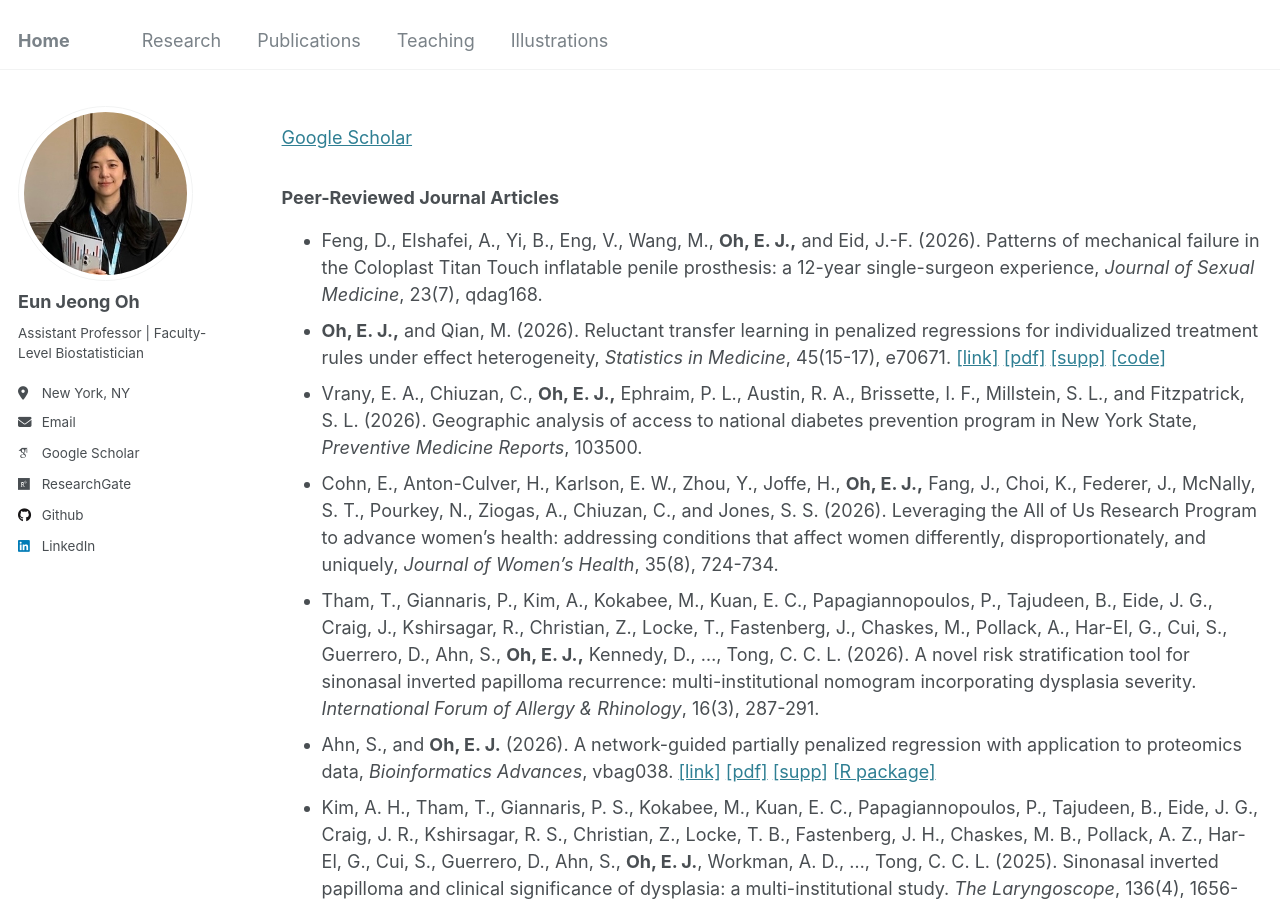
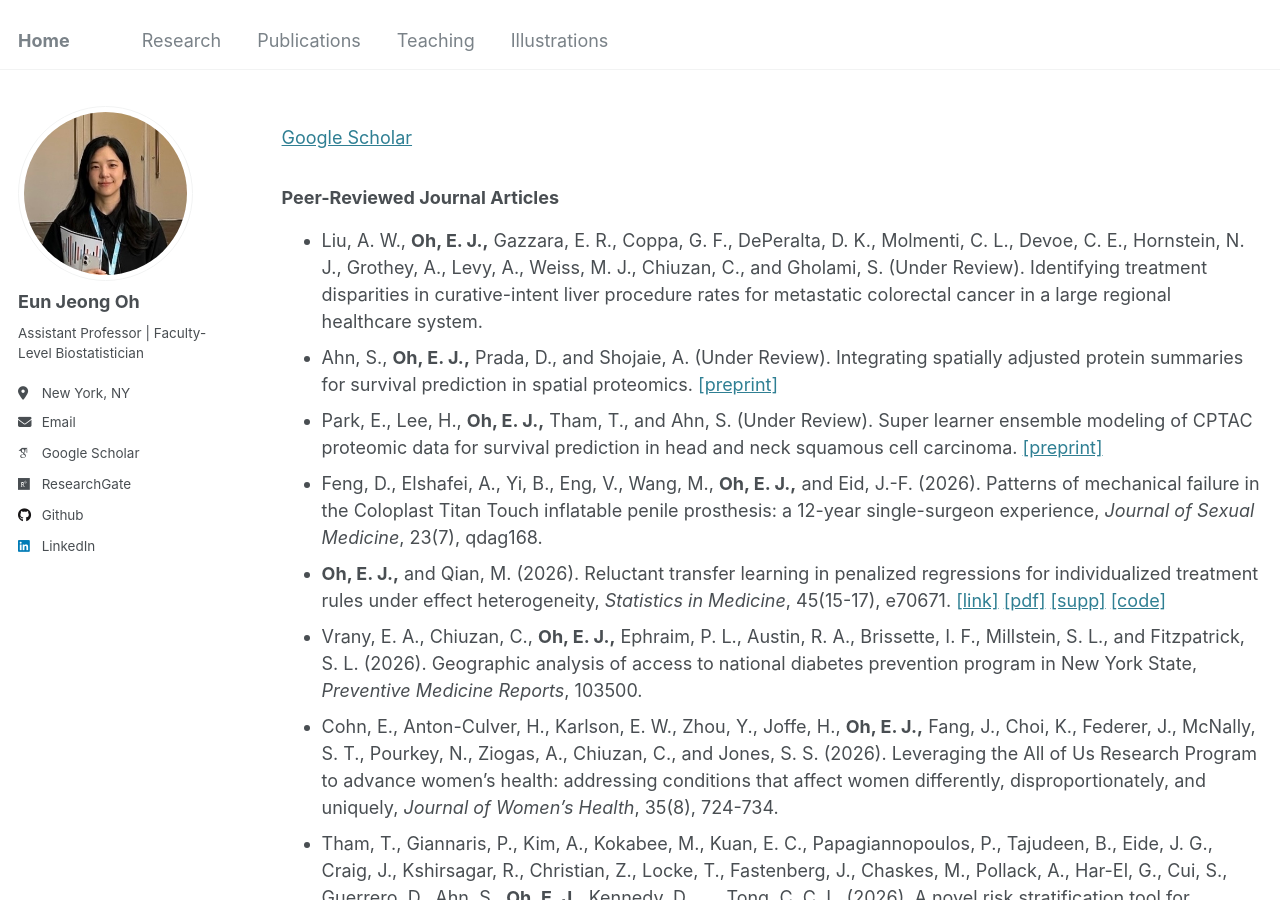
Before and after one commit to oheunj/oheunj.github.io, a Jekyll site: the page built from _pages/publications.md, in a window 1280 px wide and 900 px high. Built offline with Jekyll 4.4.1, drawn with Linux system fonts in a browser that asks for light colours; some web fonts are replaced.

Commit message:
Update publications.md

```diff
--- a/_pages/publications.md
+++ b/_pages/publications.md
@@ -13,8 +13,9 @@ redirect_from:
 
 ### Peer-Reviewed Journal Articles
 
-<!--* Liu, A. W., __Oh, E. J.,__ Gazzara, E. R., Coppa, G. F., DePeralta, D. K., Molmenti, C. L., Devoe, C. E., Hornstein, N. J., Grothey, A., Levy, A., Weiss, M. J., Chiuzan, C., and Gholami, S. (Under Review). Identifying treatment disparities in curative-intent liver procedure rates for metastatic colorectal cancer in a large regional healthcare system.
--->
+* Liu, A. W., __Oh, E. J.,__ Gazzara, E. R., Coppa, G. F., DePeralta, D. K., Molmenti, C. L., Devoe, C. E., Hornstein, N. J., Grothey, A., Levy, A., Weiss, M. J., Chiuzan, C., and Gholami, S. (Under Review). Identifying treatment disparities in curative-intent liver procedure rates for metastatic colorectal cancer in a large regional healthcare system.
+* Ahn, S., __Oh, E. J.,__ Prada, D., and Shojaie, A. (Under Review). Integrating spatially adjusted protein summaries for survival prediction in spatial proteomics. [[preprint]](https://www.biorxiv.org/content/biorxiv/early/2026/09/04/2026.06.08.730964.full.pdf)
+* Park, E., Lee, H., __Oh, E. J.,__ Tham, T., and Ahn, S. (Under Review). Super learner ensemble modeling of CPTAC proteomic data for survival prediction in head and neck squamous cell carcinoma. [[preprint]](https://www.biorxiv.org/content/10.64898/2026.06.11.731237v1.full.pdf)
 * Feng, D., Elshafei, A., Yi, B., Eng, V.,  Wang, M., __Oh, E. J.,__ and Eid, J.-F. (2026). Patterns of mechanical failure in the Coloplast Titan Touch inflatable penile prosthesis: a 12-year single-surgeon experience, _Journal of Sexual Medicine_, 23(7), qdag168.
 * __Oh, E. J.,__ and Qian, M. (2026). Reluctant transfer learning in penalized regressions for individualized treatment rules under effect heterogeneity, _Statistics in Medicine_, 45(15-17), e70671. [[link]](https://onlinelibrary.wiley.com/doi/10.1002/sim.70671) [[pdf]](https://pmc.ncbi.nlm.nih.gov/articles/PMC13349454/pdf/SIM-45-0.pdf) [[supp]](https://onlinelibrary.wiley.com/action/downloadSupplement?doi=10.1002%2Fsim.70671&file=sim70671-sup-0001-Supinfo.pdf.pdf) [[code]](https://github.com/oheunj/RTL)
 * Vrany, E. A., Chiuzan, C., __Oh, E. J.,__ Ephraim, P. L., Austin, R. A., Brissette, I. F., Millstein, S. L., and Fitzpatrick, S. L. (2026). Geographic analysis of access to national diabetes prevention program in New York State, _Preventive Medicine Reports_, 103500.
```
